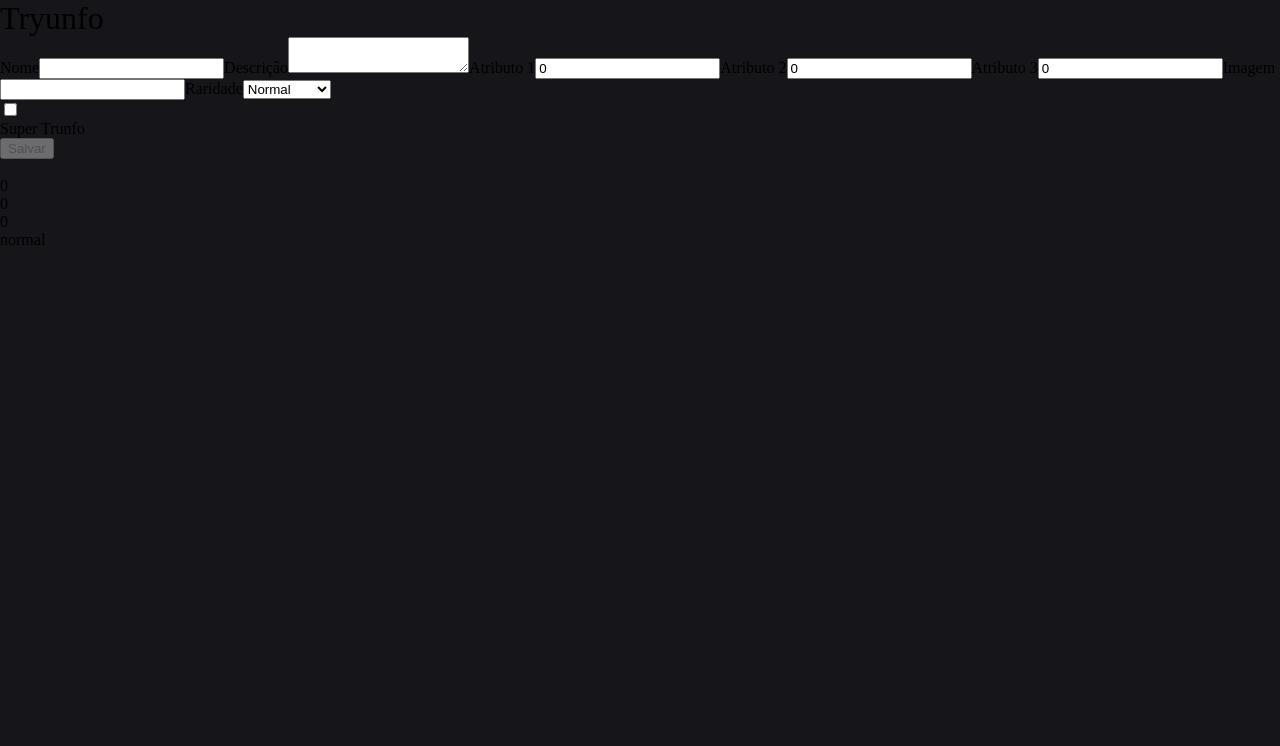
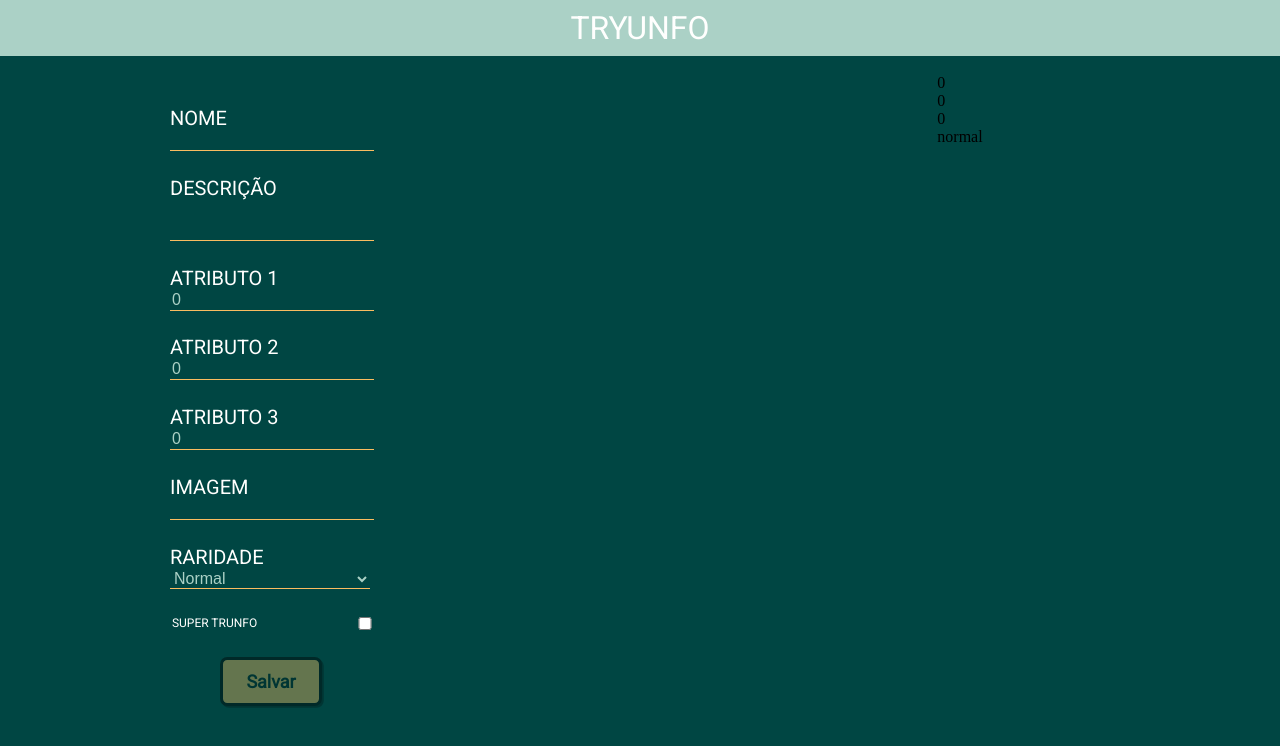
Before and after one commit to IsaacdAlmeida/tryunfo, a React (Create React App) app: page / in a window 1280 px wide. Shown: the top 746 px of the page. Built offline with nearby package versions, Linux system fonts and the light colour scheme.

Commit message:
add style: reset css, new var colors and style forms

```diff
--- a/package.json
+++ b/package.json
@@ -11,6 +11,7 @@
     "react": "^17.0.2",
     "react-dom": "^17.0.2",
     "react-scripts": "5.0.0",
+    "styled-components": "^5.3.5",
     "web-vitals": "^1.1.2"
   },
   "scripts": {
@@ -21,9 +22,7 @@
     "lint:styles": "npx stylelint '**/*.css'",
     "lint": "eslint --no-inline-config --no-error-on-unmatched-pattern -c .eslintrc.json . --ext .js,.jsx"
   },
-  "eslintConfig": {
-
-  },
+  "eslintConfig": {},
   "browserslist": {
     "production": [
       ">0.2%",
--- a/src/App.js
+++ b/src/App.js
@@ -1,7 +1,7 @@
 import React from 'react';
 import Form from './components/Form';
 import Card from './components/Card';
-import './styles/App.module.css'
+import './styles/App.css';
 
 class App extends React.Component {
   constructor(props) {
@@ -127,6 +127,7 @@ class App extends React.Component {
         <header className="header-container">
           <h1>Tryunfo</h1>
         </header>
+        <div className="content-container">
           <Form
             onInputChange={ this.onInputChange } // pega a função e passa como props
             cardName={ cardName }
@@ -152,7 +153,7 @@ class App extends React.Component {
             cardRare={ cardRare }
             cardTrunfo={ cardTrunfo }
           />
-
+        </div>
         { cardArray.map((item) => (
           <div key={ item.cardName }>
             <Card
--- a/src/components/Card.js
+++ b/src/components/Card.js
@@ -1,5 +1,6 @@
 import React from 'react';
 import PropTypes from 'prop-types';
+import '../styles/Card.css'
 
 class Card extends React.Component {
   render() {
@@ -7,7 +8,8 @@ class Card extends React.Component {
       cardAttr3, cardImage, cardRare, cardTrunfo } = this.props;
 
     return (
-      <div>
+      <div className="card-page-container">
+        <div className="card-container">
           <p
             data-testid="name-card"
           >
@@ -51,7 +53,7 @@ class Card extends React.Component {
           </p>
 
           { cardTrunfo && <p data-testid="trunfo-card">Super Trunfo</p> }
-
+        </div>
       </div>
     );
   }
--- a/src/components/Form.js
+++ b/src/components/Form.js
@@ -1,6 +1,6 @@
 import React from 'react';
 import PropTypes from 'prop-types';
-import '../styles/Form.module.css'
+import '../styles/Form.css'
 
 class Form extends React.Component {
   render() {
@@ -10,9 +10,11 @@ class Form extends React.Component {
 
     return (
       <div className="form-container">
-        <label htmlFor="card-name">
-          <span>Nome</span>
+        <form className="form">
+          <label htmlFor="card-name" className="label-container">
+              Nome
               <input
+                autoComplete="off"
                 name="cardName" // igual ao exercício, funciona colocando a tag name // https://www.w3schools.com/tags/att_name.asp#:~:text=The%20name%20attribute%20specifies%20a,to%20target%20a%20form%20submission.
                 data-testid="name-input"
                 type="text"
@@ -22,7 +24,7 @@ class Form extends React.Component {
               />
           </label>
 
-        <label htmlFor="card-description">
+          <label htmlFor="card-description" className="label-container">
             Descrição
             <textarea
               name="cardDescription"
@@ -30,10 +32,11 @@ class Form extends React.Component {
               id="card-description"
               value={ cardDescription }
               onChange={ onInputChange }
+              rows="2"
             />
           </label>
 
-        <label htmlFor="first-atribute">
+          <label htmlFor="first-atribute" className="label-container">
             Atributo 1
             <input
               name="cardAttr1"
@@ -45,7 +48,7 @@ class Form extends React.Component {
             />
           </label>
 
-        <label htmlFor="second-atribute">
+          <label htmlFor="second-atribute" className="label-container">
             Atributo 2
             <input
               name="cardAttr2"
@@ -57,7 +60,7 @@ class Form extends React.Component {
             />
           </label>
 
-        <label htmlFor="third-atribute">
+          <label htmlFor="third-atribute" className="label-container">
             Atributo 3
             <input
               name="cardAttr3"
@@ -69,7 +72,7 @@ class Form extends React.Component {
             />
           </label>
 
-        <label htmlFor="card-image">
+          <label htmlFor="card-image" className="label-container">
             Imagem
             <input
               name="cardImage"
@@ -81,7 +84,7 @@ class Form extends React.Component {
             />
           </label>
 
-        <label htmlFor="card-rarity">
+          <label htmlFor="card-rarity" className="label-container">
             Raridade
             <select
               name="cardRare"
@@ -99,9 +102,10 @@ class Form extends React.Component {
           <label htmlFor="super">
             {
               hasTrunfo
-              ? <p>Você já tem um Super Trunfo em seu baralho</p>
+                ? <p className="trunfo-after">Você já tem um Super Trunfo em seu baralho</p>
                 : (
-                <div>
+                  <div className="trunfo-container">
+                    <p>Super Trunfo</p>
                     <input
                       name="cardTrunfo"
                       data-testid="trunfo-input"
@@ -110,14 +114,14 @@ class Form extends React.Component {
                       checked={ cardTrunfo } // tipo checkbox não recebe value, mas sim checked https://pt-br.reactjs.org/docs/forms.html
                       onChange={ onInputChange }
                     />
-                  <p>Super Trunfo</p>
                   </div>
                 ) // parenteses resolve o lint
             }
           </label>
 
-        <div>
+          <div className="button-container">
             <button
+              className="input-button"
               name="isSaveButtonDisabled"
               type="button"
               data-testid="save-button"
@@ -127,6 +131,7 @@ class Form extends React.Component {
               Salvar
             </button>
           </div>
+        </form>
 
       </div>
     );
--- a/src/index.css
+++ b/src/index.css
@@ -1,12 +1,12 @@
 :root {
-  --background-color: #16161a;
+  --background-color: #004643;
   --headline-color: #fffffe;
-  --text-color: #94a1b2;
-  --button-color: #7f5af0;
-  --button-text: #fffffe;
-  --highlight-color:#7f5af0;
-  --secondary-color: #72757e;
-  --tertiary-color: #2cb67d;
+  --text-color: #abd1c6;
+  --button-color: #f9bc60;
+  --button-text: #001e1d;
+  --highlight-color: #f9bc60;
+  --secondary-color: #abd1c6;
+  --tertiary-color: #e16162;
 }
 
 body {
@@ -36,3 +36,9 @@ img {
   max-width: 100%;
   height: auto;
 }
+
+input::-webkit-outer-spin-button,
+input::-webkit-inner-spin-button {
+  -webkit-appearance: none;
+  margin: 0;
+}
--- a/src/styles/App.module.css
+++ b/src/styles/App.css
@@ -11,3 +11,7 @@
   color: var(--headline-color);
   text-transform: uppercase;
 }
+
+.content-container {
+  display: flex;
+}
--- /dev/null
+++ b/src/styles/Card.css
@@ -0,0 +1,6 @@
+.card-page-container {
+  width: 50%;
+  display: flex;
+  height: 100vh;
+  justify-content: center;
+}
--- /dev/null
+++ b/src/styles/Form.css
@@ -0,0 +1,102 @@
+.form-container {
+  width: 50%;
+  display: flex;
+  height: 100vh;
+  justify-content: center;
+  /* background-color: red */
+}
+
+.form {
+  display: flex;
+  flex-direction: column;
+  /* background-color: gray; */
+  width: 300px;
+  height: 600px;
+  margin-top: 50px;
+  justify-content: space-between;
+}
+
+.label-container {
+  display: flex;
+  flex-direction: column;
+  font-size: 20px;
+  text-transform: uppercase;
+  font-family: 'Roboto', sans-serif;
+  color: var(--headline-color);
+  font-weight: 500;
+  justify-content: space-around;
+}
+
+input, textarea, select {
+  font-size: 16px;
+  width: 200px;
+  border: none;
+  border-bottom: 1px solid var(--highlight-color);
+  background: transparent;
+  color: var(--text-color);
+}
+
+option {
+  background-color: var(--button-color);
+  color: var(--button-text);
+}
+
+textarea {
+  resize: none;
+}
+
+input:focus, textarea:focus, select:focus {
+  outline: none;
+}
+
+.trunfo-container {
+  display: flex;
+  font-size: 12px;
+  text-transform: uppercase;
+  font-family: 'Roboto', sans-serif;
+  color: var(--headline-color);
+  font-weight: 500;
+  justify-content: space-around;
+  align-items: center;
+}
+
+.trunfo-after {
+  font-size: 12px;
+  text-transform: uppercase;
+  font-family: 'Roboto', sans-serif;
+  color: var(--headline-color);
+  text-align: center;
+}
+
+.button-container {
+  display: flex;
+  align-items: center;
+  margin-left: 50px;
+}
+
+.input-button {
+  background: var(--button-color);
+  color: var(--button-text);
+  font-family: 'Roboto', sans-serif;
+  padding: 0.6em 1.3em;
+  font-weight: 900;
+  font-size: 18px;
+  border: 3px solid black;
+  border-radius: 0.4em;
+  box-shadow: 0.1em 0.1em
+}
+
+.input-button:hover {
+  transform: translate(-0.05em, -0.05em);
+  box-shadow: 0.15em 0.15em;
+}
+
+.input-button:active {
+  transform: translate(0.05em, 0.05em);
+  box-shadow: 0.05em 0.05em;
+}
+
+.input-button:disabled, .input-button[disabled] {
+  opacity: 0.4;
+  cursor: not-allowed;
+}
--- a/src/styles/Form.module.css
+++ /dev/null
@@ -1,3 +0,0 @@
-.form-container span {
-  color: red;
-}
```
Also changed, not shown: 1 other file (tests, documents, lock files or other folders). Lines whose indentation alone changed are shown as unchanged.
